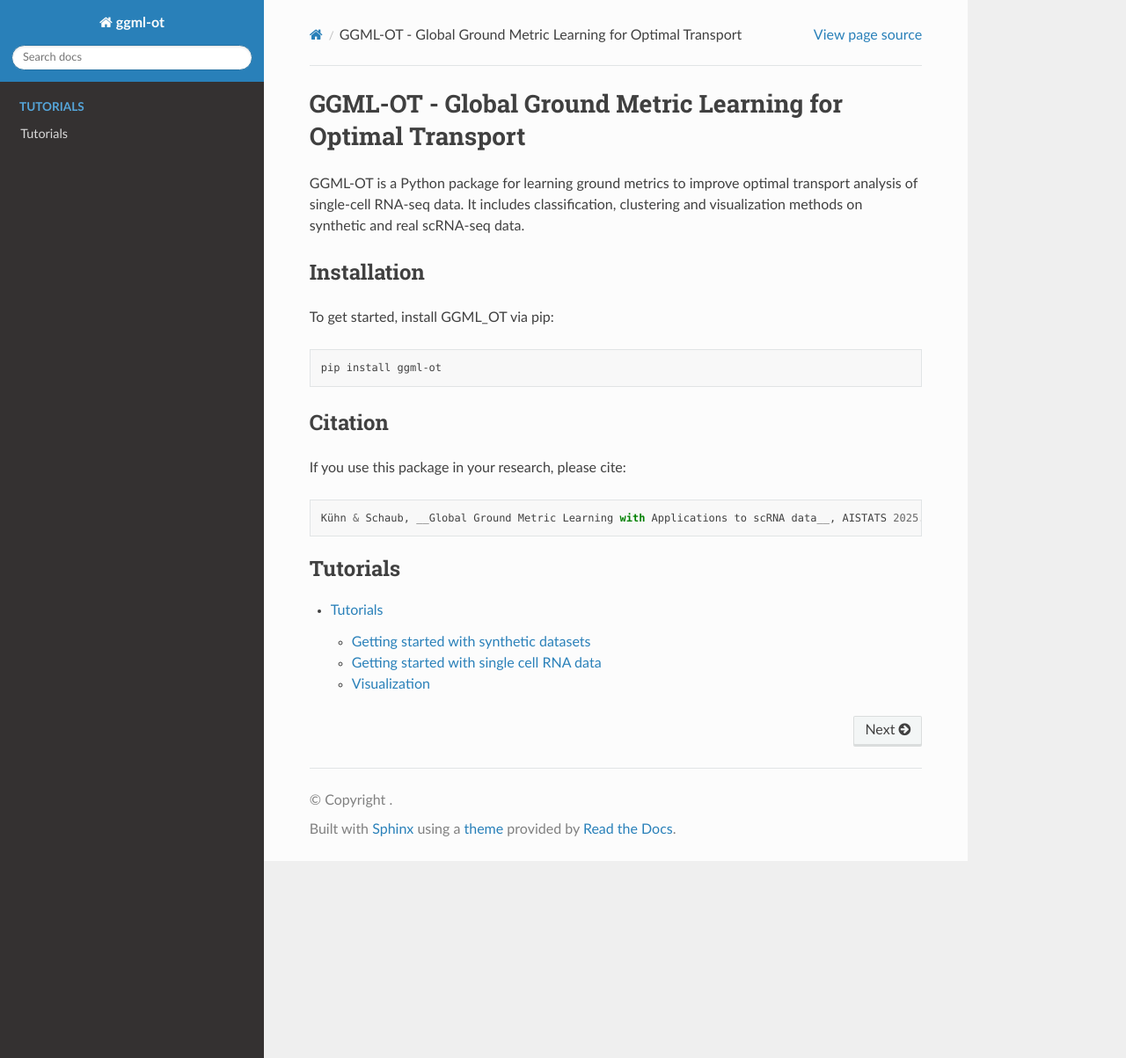
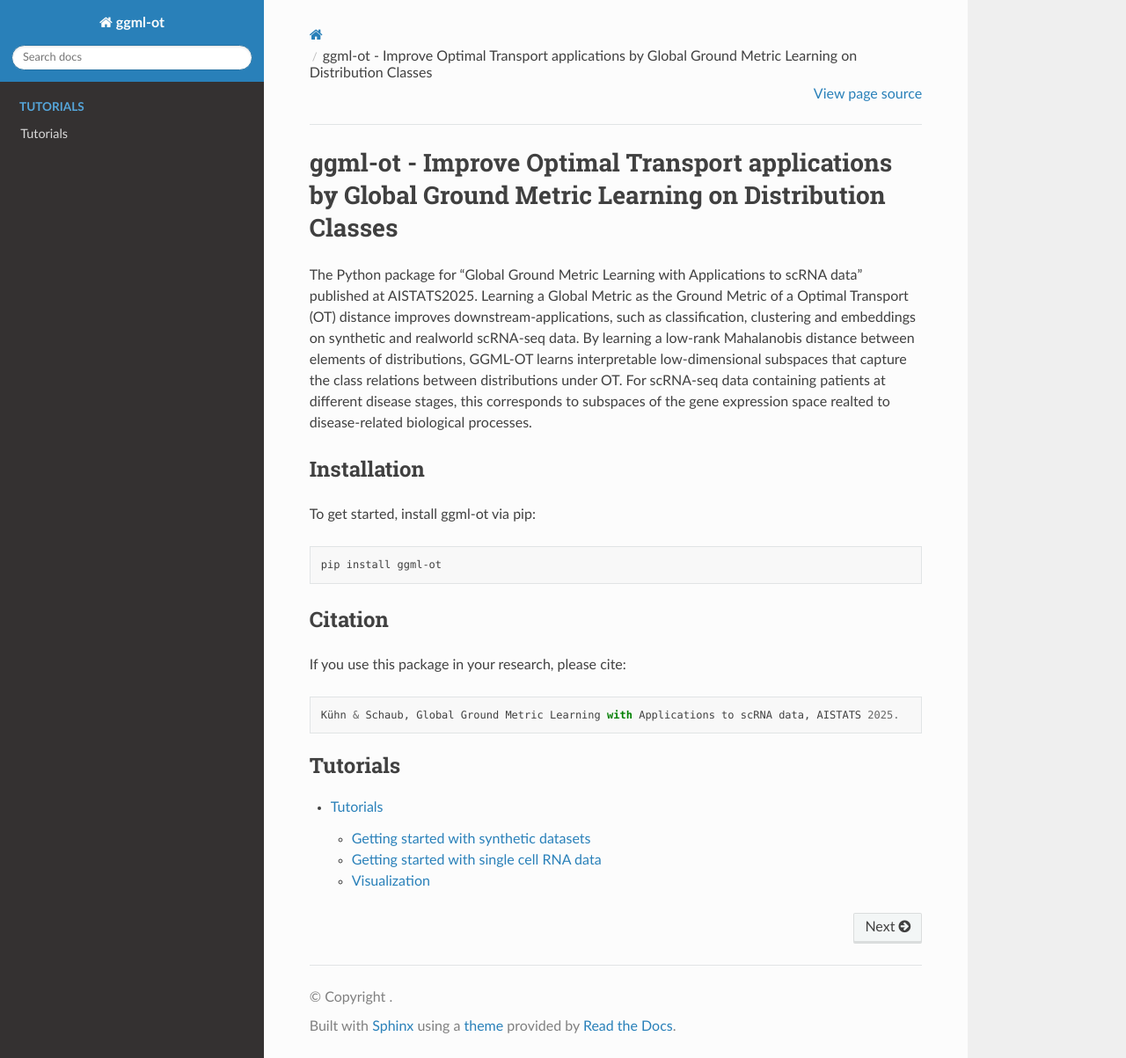
Before and after one commit to DaminK/ggml-ot, a Sphinx documentation site: the page built from docs/source/index.md, in a window 1280 px wide and 1203 px high. Shown: the whole window at 88% size. Built offline with Sphinx 7.4.7 and the Read the Docs theme 3.1.0, drawn with Linux system fonts in a browser that asks for light colours.

````diff
--- a/docs/source/index.md
+++ b/docs/source/index.md
@@ -1,9 +1,9 @@
-# GGML-OT - Global Ground Metric Learning for Optimal Transport
+# ggml-ot - Improve Optimal Transport applications by Global Ground Metric Learning on Distribution Classes
 
-GGML-OT is a Python package for learning ground metrics to improve optimal transport analysis of single-cell RNA-seq data. It includes classification, clustering and visualization methods on synthetic and real scRNA-seq data.
+The Python package for "Global Ground Metric Learning with Applications to scRNA data" published at AISTATS2025. Learning a Global Metric as the Ground Metric of a Optimal Transport (OT) distance improves downstream-applications, such as classification, clustering and embeddings on synthetic and realworld scRNA-seq data. By learning a low-rank Mahalanobis distance between elements of distributions, GGML-OT learns interpretable low-dimensional subspaces that capture the class relations between distributions under OT. For scRNA-seq data containing patients at different disease stages, this corresponds to subspaces of the gene expression space realted to disease-related biological processes.
 
 ## Installation
-To get started, install GGML_OT via pip:
+To get started, install ggml-ot via pip:
 ```bash
 pip install ggml-ot
 ```
@@ -11,7 +11,7 @@ pip install ggml-ot
 ## Citation
 If you use this package in your research, please cite:
 ```
-Kühn & Schaub, __Global Ground Metric Learning with Applications to scRNA data__, AISTATS 2025.
+Kühn & Schaub, Global Ground Metric Learning with Applications to scRNA data, AISTATS 2025.
 ```
 
 ```{toctree}
````
Also changed, not shown: docs/source/api.md (+3 -4 lines).
